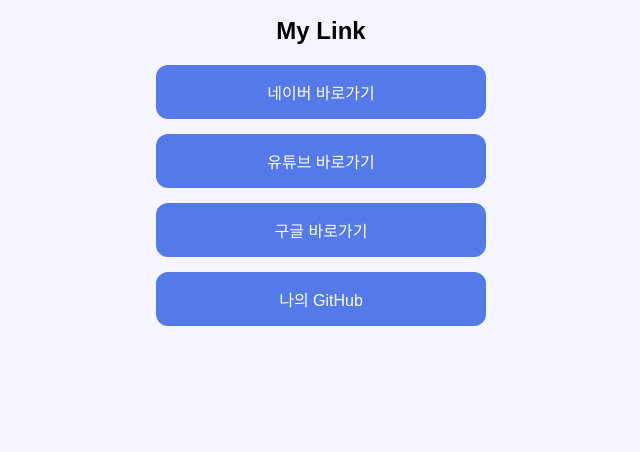
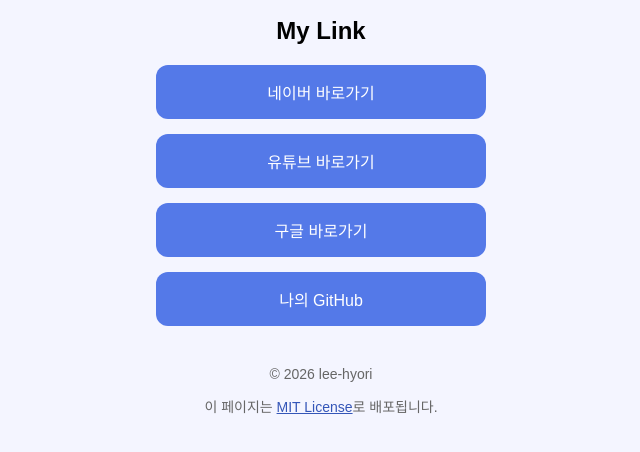
Before and after one commit to lee-hyori/My_website, a plain HTML site: page MyLink/index.html in a window 1280 px wide. Shown: the part 174-626 px from the top of the page, without its empty margins (319-959 px from the left). Drawn offline with Linux system fonts and the light colour scheme.

Commit message:
Add MIT license and display it on MyLink page

```diff
--- a/MyLink/index.html
+++ b/MyLink/index.html
@@ -38,6 +38,25 @@
         a:hover {
             background: #3456b8;
         }
+
+        footer {
+            margin-top: 40px;
+            color: #666;
+            font-size: 14px;
+        }
+
+        footer a {
+            display: inline;
+            padding: 0;
+            margin: 0;
+            background: transparent;
+            color: #3456b8;
+            text-decoration: underline;
+        }
+
+        footer a:hover {
+            background: transparent;
+        }
     </style>
 </head>
 
@@ -65,5 +84,10 @@
         나의 GitHub
     </a>
 
+    <footer>
+        <p>&copy; 2026 lee-hyori</p>
+        <p>이 페이지는 <a href="https://github.com/lee-hyori/My_website/blob/main/LICENSE">MIT License</a>로 배포됩니다.</p>
+    </footer>
+
 </body>
 </html>
```
Also changed, not shown: 1 other file.
